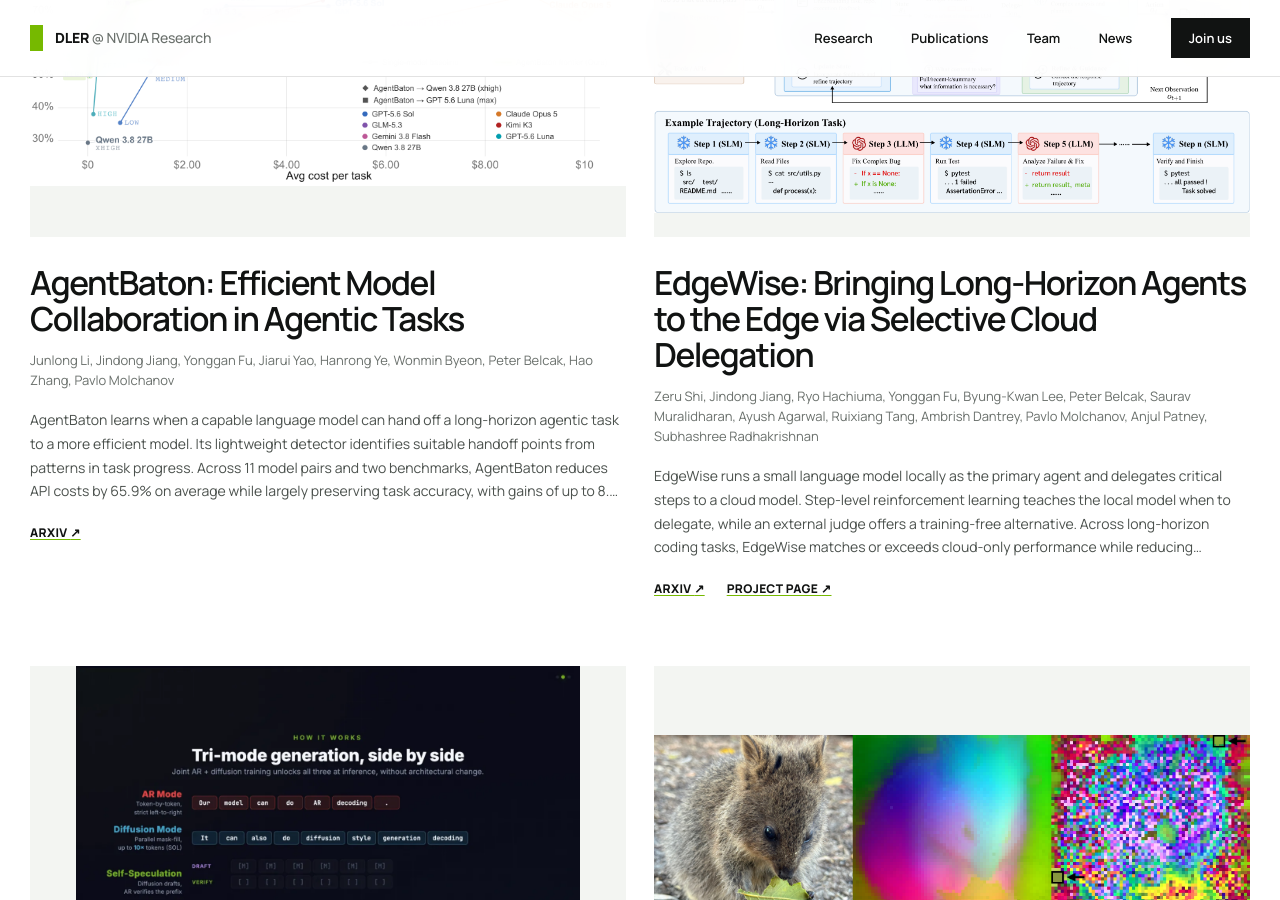
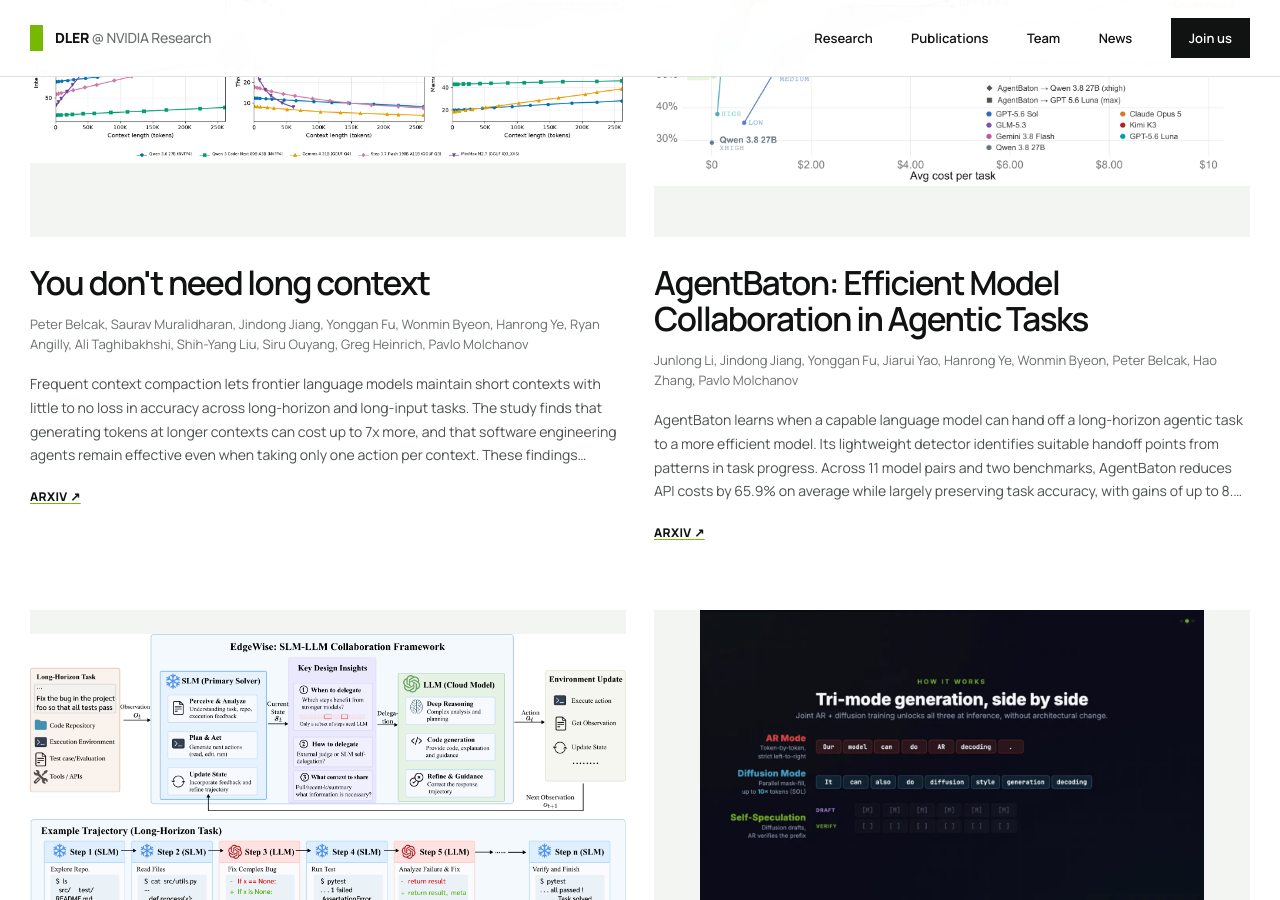
Before and after one commit to nv-dler/nv-dler.github.io, a Jekyll site: the page built from _pages/home.html, in a window 1280 px wide and 900 px high, scrolled down 3300 px. Built offline with Jekyll 4.4.1, drawn with Linux system fonts in a browser that asks for light colours.

Commit message:
Add You don't need long context research highlight

```diff
--- a/_data/publist.yml
+++ b/_data/publist.yml
@@ -1,3 +1,13 @@
+- title: "You don't need long context"
+  description: "Frequent context compaction lets frontier language models maintain short contexts with little to no loss in accuracy across long-horizon and long-input tasks. The study finds that generating tokens at longer contexts can cost up to 7x more, and that software engineering agents remain effective even when taking only one action per context. These findings motivate semantic state space models that carry compact task state between actions."
+  authors: Peter Belcak, Saurav Muralidharan, Jindong Jiang, Yonggan Fu, Wonmin Byeon, Hanrong Ye, Ryan Angilly, Ali Taghibakhshi, Shih-Yang Liu, Siru Ouyang, Greg Heinrich, Pavlo Molchanov
+  image: long_context.png
+  image_fit: contain
+  linklist:
+    - url: https://arxiv.org/abs/2611.05306
+      display: Arxiv
+  highlight: 1
+
 - title: "AgentBaton: Efficient Model Collaboration in Agentic Tasks"
   description: "AgentBaton learns when a capable language model can hand off a long-horizon agentic task to a more efficient model. Its lightweight detector identifies suitable handoff points from patterns in task progress. Across 11 model pairs and two benchmarks, AgentBaton reduces API costs by 65.9% on average while largely preserving task accuracy, with gains of up to 8.8 percentage points over capable-only execution."
   authors: Junlong Li, Jindong Jiang, Yonggan Fu, Jiarui Yao, Hanrong Ye, Wonmin Byeon, Peter Belcak, Hao Zhang, Pavlo Molchanov
```
Also changed, not shown: images/pubpic/long_context.png (added).
